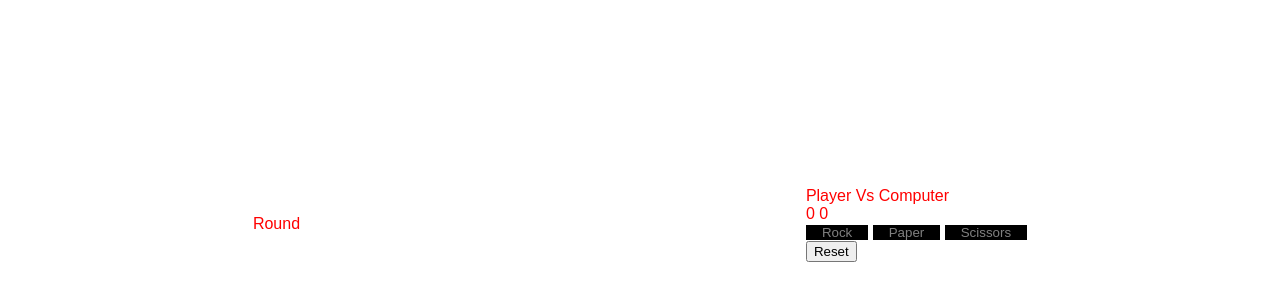
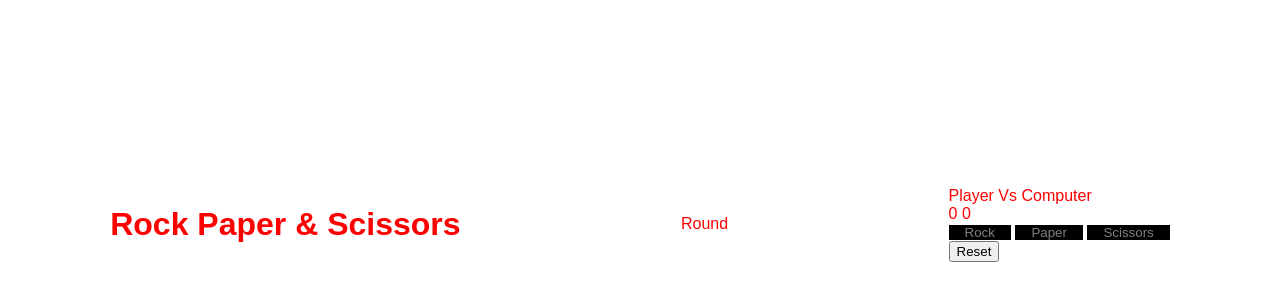
Before and after one commit to Julius-717/Rock-Paper-Scissors, a plain HTML site: page index.html in a window 1280 px wide. Shown: the part 176-476 px from the top of the page. Drawn offline with Linux system fonts and the light colour scheme.

Commit message:
add header to index.html

```diff
--- a/index.html
+++ b/index.html
@@ -7,6 +7,7 @@
 </head>
 
 <body>
+  <h1>Rock Paper & Scissors</h1>
   <div id="rounds_counter" class="dis_flex centered_around">
     Round
 
```
